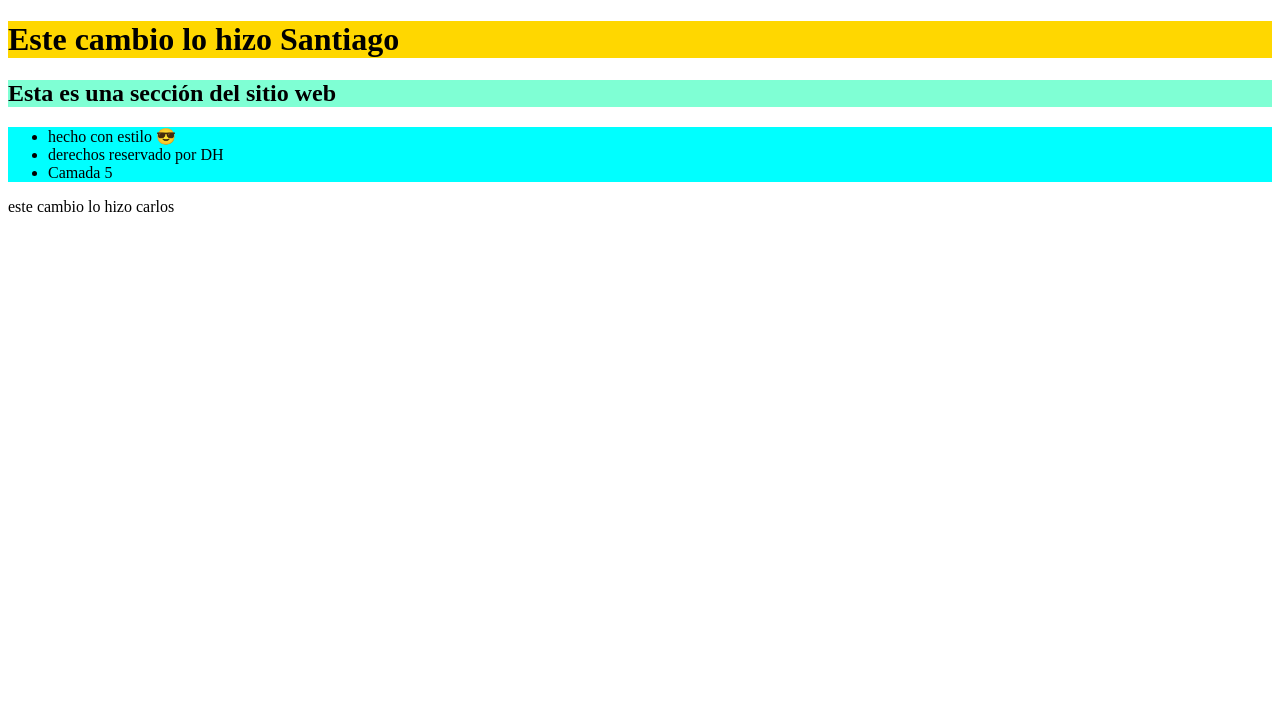
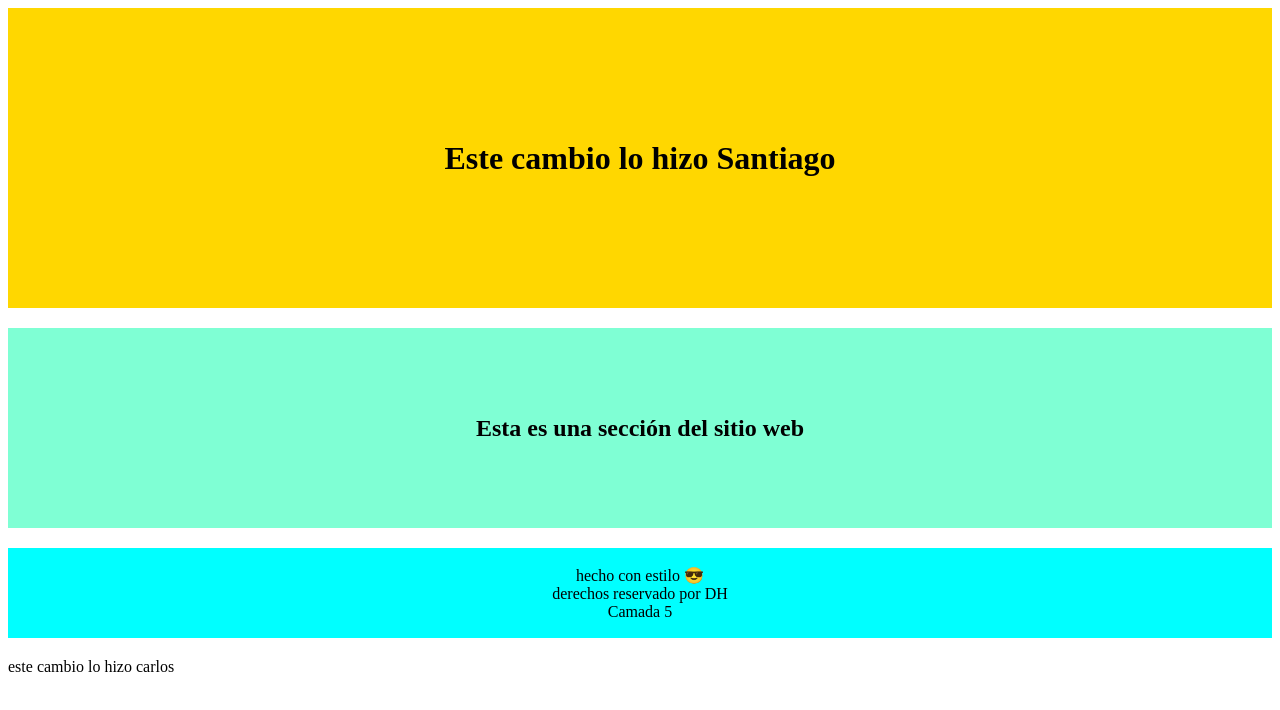
Before and after one commit to santiagoquinteroguarin/RepoPruebaC5, a plain HTML site: page index.html in a window 1280 px wide. Drawn offline with Linux system fonts and the light colour scheme.

Commit message:
agregando CSS a la pagina - Santiago Q

```diff
--- a/styles.css
+++ b/styles.css
@@ -1,17 +1,31 @@
 .container {
   background-color: gold;
   width: 100%;
-  height: 30%;
+  height: 300px;
 }
 
 .section-2 {
   background-color: aquamarine;
   width: 100%;
-  height: 40%;
+  height: 200px;
 }
 
 .section-3 {
   background-color: aqua;
   width: 100%;
-  height: 50%;
+  height: 90px;
 }
+
+.section-3 ul {
+  list-style: none;
+  padding: 0;
+}
+
+.container,
+.section-2,
+.section-3 {
+  display: grid;
+  place-content: center;
+  margin-bottom: 20px;
+  text-align: center;
+}
```
